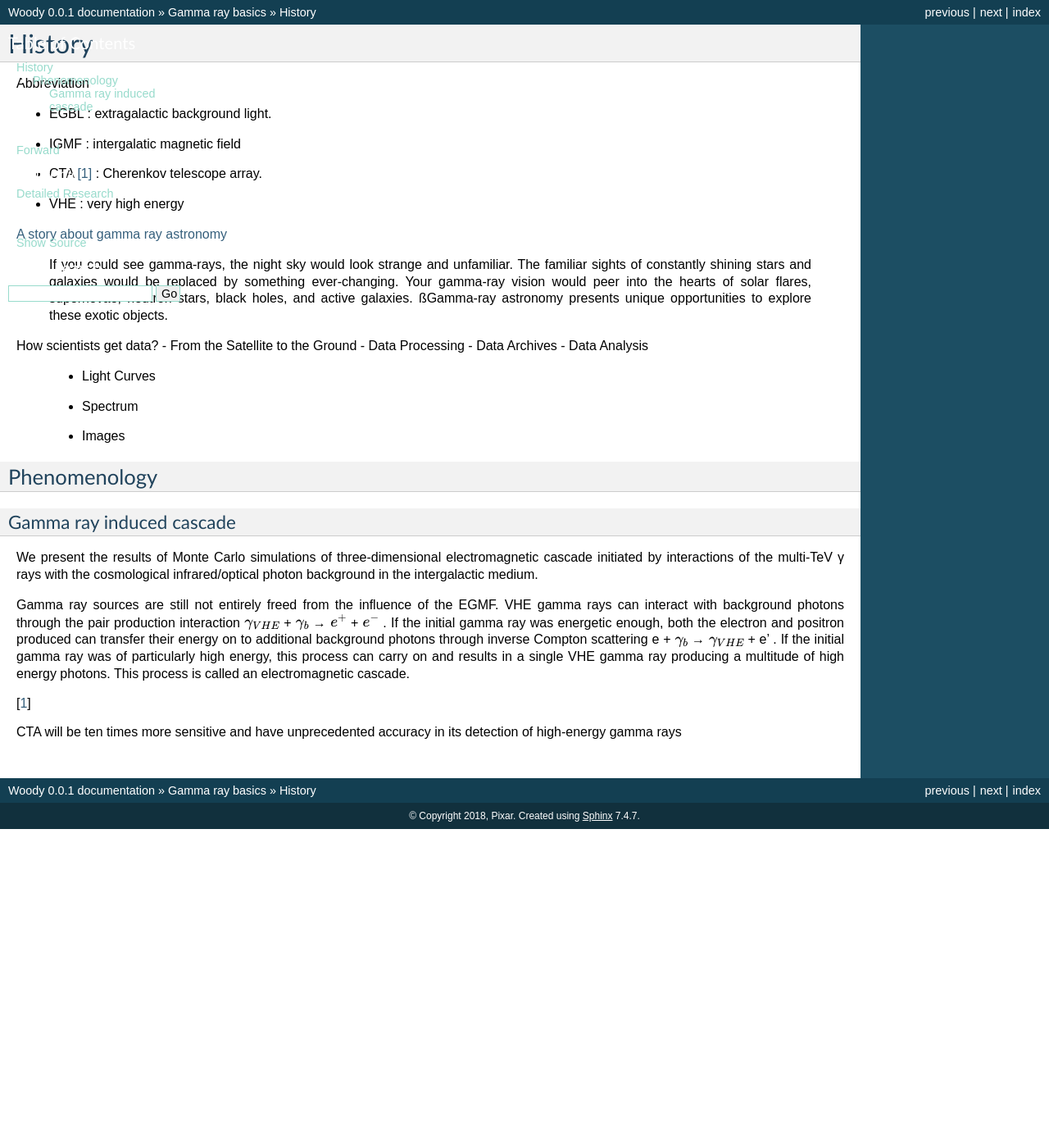
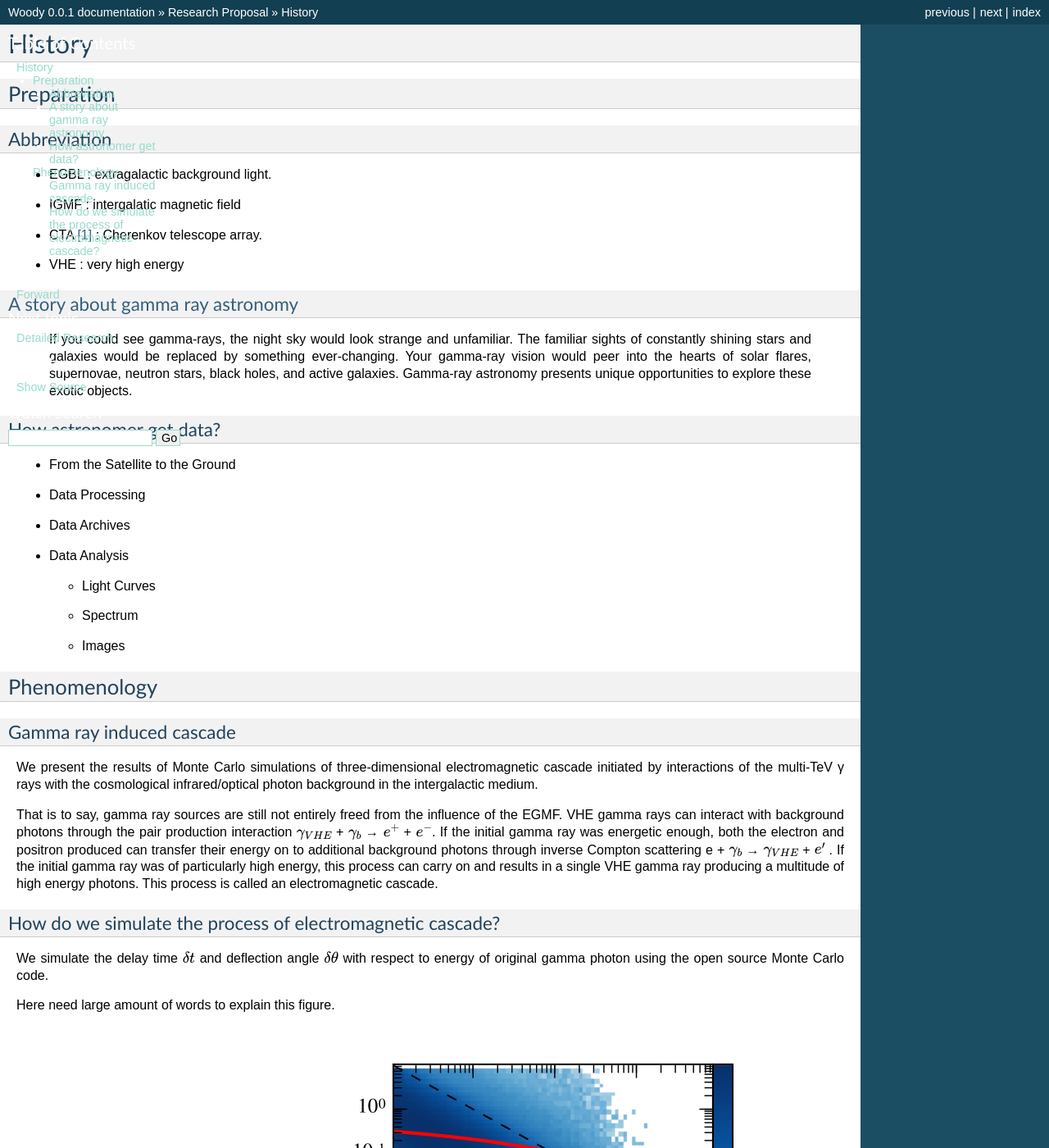
Before and after one commit to ComplicatedPhenomenon/Note_in_rST, a Sphinx documentation site: the page built from source/monkey/history.rst, in a window 1280 px wide and 1400 px high. Shown: the whole window at 82% size. Built offline with Sphinx 7.4.7, drawn with Linux system fonts in a browser that asks for light colours; some of the changed text lies outside the part shown.

Commit message:
"Adjust the contents"

```diff
--- a/source/index.rst
+++ b/source/index.rst
@@ -13,7 +13,7 @@ Gamma Ray Astronomy!
 
 `Research Proposal`_
 =======================================================================================
-.. _Research Proposal: <https://v1.overleaf.com/18389248kdqyqwvzsfwp#/69410403/>
+.. _Research Proposal: https://v1.overleaf.com/18389248kdqyqwvzsfwp#/69410403/
 
 .. toctree::
    :maxdepth: 2
--- a/source/monkey/history.rst
+++ b/source/monkey/history.rst
@@ -1,22 +1,24 @@
 History
 ======================
-
+Preparation
+------------
 Abbreviation
-
+^^^^^^^^^^^^^
 - EGBL : extragalactic background light.
 - IGMF : intergalatic magnetic field
 - CTA [1]_ : Cherenkov telescope array.
 - VHE : very high energy
 
 `A story about gamma ray astronomy <https://imagine.gsfc.nasa.gov/science/toolbox/gamma_ray_astronomy1.html>`_
-
+^^^^^^^^^^^^^^^^^^^^^^^^^^^^^^^^^^^^^^^^^^^^^^^^^^^^^^^^^^^^^^^^^^^^^^^^^^^^^^^^^^^^^^^^^^^^^^^^^^^^^^^^^^^^^^^^
     If you could see gamma-rays, the night sky would look strange and unfamiliar.
     The familiar sights of constantly shining stars and galaxies would be replaced
     by something ever-changing. Your gamma-ray vision would peer into the hearts
     of solar flares, supernovae, neutron stars, black holes, and active galaxies.
-    ßGamma-ray astronomy presents unique opportunities to explore these exotic objects.
+    Gamma-ray astronomy presents unique opportunities to explore these exotic objects.
 
-How scientists get data?
+How astronomer get data?
+^^^^^^^^^^^^^^^^^^^^^^^^^
 - From the Satellite to the Ground
 - Data Processing
 - Data Archives
@@ -27,22 +29,39 @@ How scientists get data?
   - Images
 
 Phenomenology
-----------------
+--------------
 Gamma ray induced cascade
 ^^^^^^^^^^^^^^^^^^^^^^^^^^^^
 We present the results of Monte Carlo simulations of three-dimensional
 electromagnetic cascade initiated by interactions of the multi-TeV γ rays with
 the cosmological infrared/optical photon background in the intergalactic medium.
 
-Gamma ray sources are still not entirely freed from the influence of the EGMF.
-VHE gamma rays can interact with background photons through the pair production
-interaction :math:`\gamma_{VHE}` + :math:`\gamma_b` → :math:`e^+` + :math:`e^-` .
-If the initial gamma ray was energetic enough, both the electron and positron
-produced can transfer their energy on to additional background photons through
-inverse Compton scattering e + :math:`\gamma_b` → :math:`\gamma_{VHE}` + e'  .
-If the initial gamma ray was of particularly high energy, this process can carry
-on and results in a single VHE gamma ray producing a multitude of high energy
-photons. This process is called an electromagnetic cascade.
+That is to say, gamma ray sources are still not entirely freed from the influence
+of the EGMF. VHE gamma rays can interact with background photons through the pair
+production interaction :math:`\gamma_{VHE}` + :math:`\gamma_b` → :math:`e^+` +
+:math:`e^-`. If the initial gamma ray was energetic enough, both the electron
+and positron produced can transfer their energy on to additional background
+photons through inverse Compton scattering e + :math:`\gamma_b` →
+:math:`\gamma_{VHE}` + :math:`e'` . If the initial gamma ray was of particularly high
+energy, this process can carry on and results in a single VHE gamma ray
+producing a multitude of high energy photons. This process is called an
+electromagnetic cascade.
+
+How do we simulate the process of electromagnetic cascade?
+^^^^^^^^^^^^^^^^^^^^^^^^^^^^^^^^^^^^^^^^^^^^^^^^^^^^^^^^^^^^^
+We simulate the delay time :math:`\delta t` and deflection angle :math:`\delta
+\theta` with respect to energy of original gamma photon using the open source
+Monte Carlo code.
+
+
+Here need large amount of words to explain this figure.
+
+.. figure:: figure/simulation.png
+   :align: right
+
+   Arxiv: `1603.03431v3`_
+
+.. _1603.03431v3: https://arxiv.org/abs/1603.03431
 
 .. [1] CTA will be ten times more sensitive and have unprecedented accuracy in
        its detection of high-energy gamma rays
--- a/source/monkey/index.rst
+++ b/source/monkey/index.rst
@@ -1,4 +1,8 @@
 Contents:
+
+`Research Proposal`_
+=======================================================================================
+.. _Research Proposal: https://v1.overleaf.com/18389248kdqyqwvzsfwp#/69410403/
 
 Gamma ray basics
 ======================
```
Also changed, not shown: source/monkey/figure/simulation.png (added).
